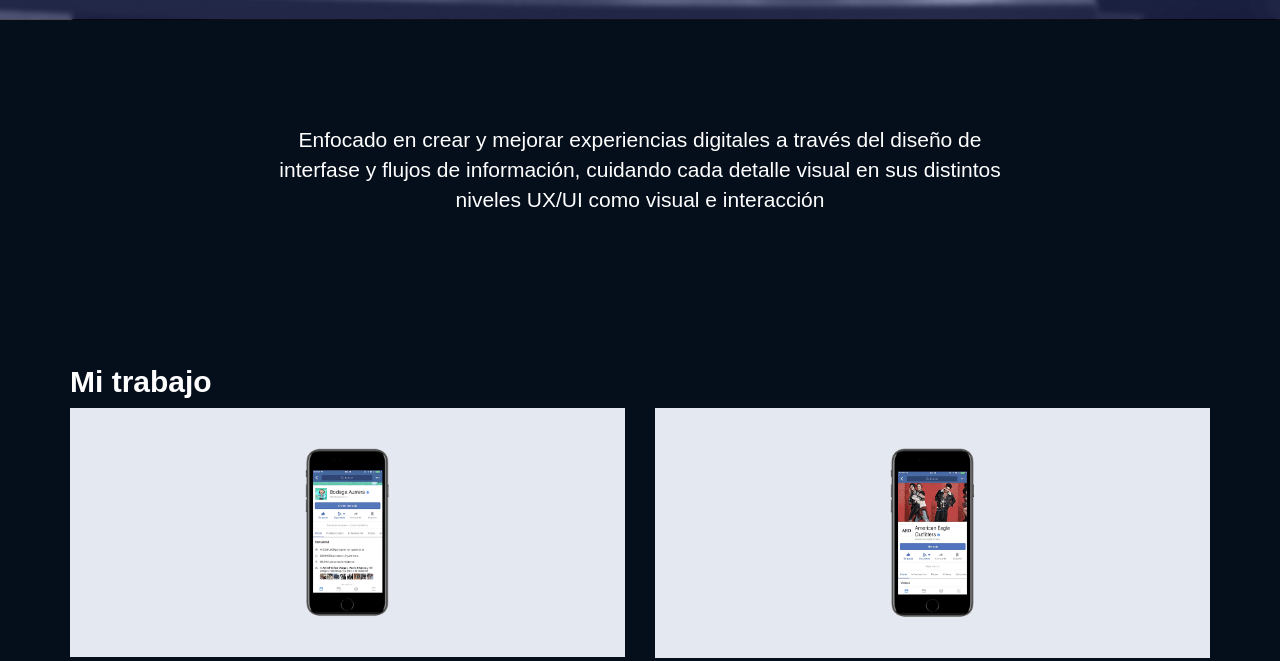
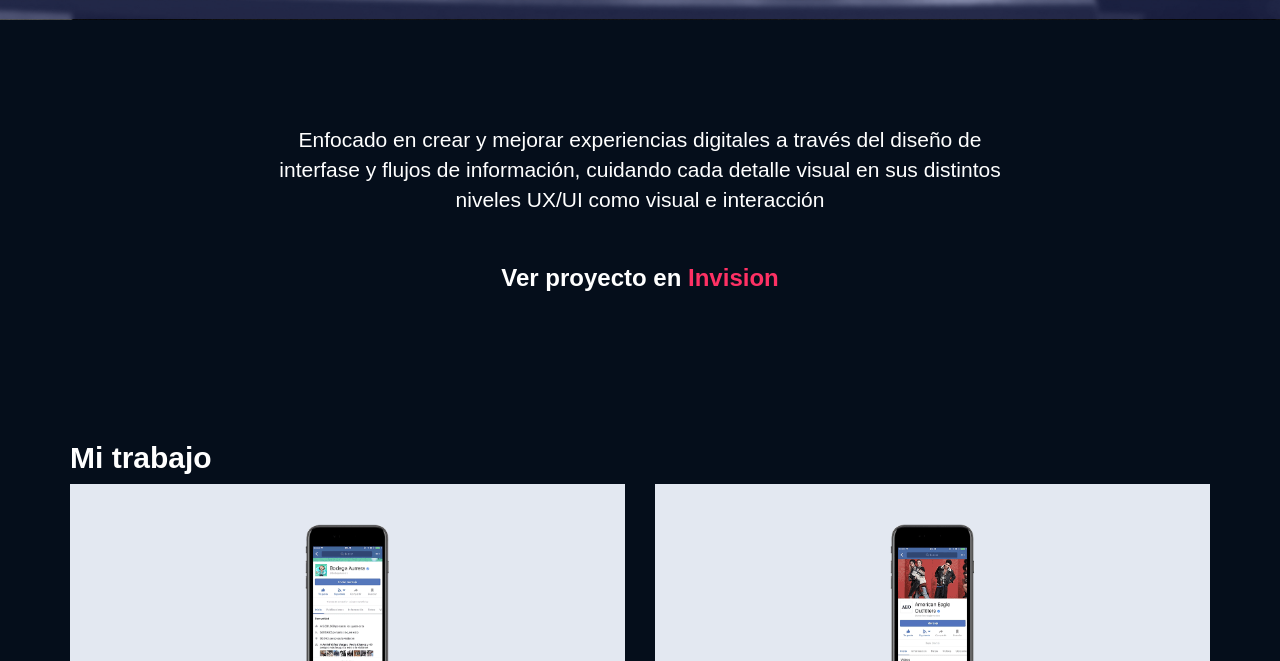
Before and after one commit to AlexCruz16/book-alex, a plain HTML site: page index.html in a window 1280 px wide. Shown: the part 780-1441 px from the top of the page. Drawn offline with nearby package versions, Linux system fonts and the light colour scheme; a web font is replaced by a local one.

Commit message:
cambios in y analytics

```diff
--- a/css/estilo.css
+++ b/css/estilo.css
@@ -7,6 +7,17 @@
 a {
     color: #fff !important;
     text-decoration: none;
+}
+.invi{
+  color: #fe3164 !important;
+}
+
+.invi:hover{
+  color: #fe3164 !important;
+}
+
+.invi:focus{
+  color: #fe3164 !important;
 }
  .cd-intro {
   position: relative;
--- a/index.html
+++ b/index.html
@@ -20,6 +20,14 @@
     <![endif]-->
   </head>
   <body>
+     <script>
+      (function(i,s,o,g,r,a,m){i['GoogleAnalyticsObject']=r;i[r]=i[r]||function(){
+      (i[r].q=i[r].q||[]).push(arguments)},i[r].l=1*new Date();a=s.createElement(o),
+      m=s.getElementsByTagName(o)[0];a.async=1;a.src=g;m.parentNode.insertBefore(a,m)
+      })(window,document,'script','https://www.google-analytics.com/analytics.js','ga');
+      ga('create', 'UA-92614015-1', 'auto');
+      ga('send', 'pageview');
+    </script>
 
       <section class="cd-intro">
         <div class="container">
@@ -51,8 +59,10 @@
             <div class="row">
                 <div class="col-lg-8 col-lg-offset-2">
                   <div class="box-down-below">
-                    <p>Enfocado en crear y mejorar experiencias digitales a través del diseño de interfase y flujos de información, cuidando cada detalle visual en sus distintos niveles UX/UI como visual e interacción</p>
+                    <p>Enfocado en crear y mejorar experiencias digitales a través del diseño de interfase y flujos de información, cuidando cada detalle visual en sus distintos niveles UX/UI como visual e interacción</p><br>
+                    <h3 class="text-center">Ver proyecto en <a href="https://invis.io/HXAFTR8W9#/218861571_Desktop_HD" class="invi" target="blank">Invision</a></h3>
                   </div>
+
                 </div>
 
                 <div class="col-lg-12">
```
